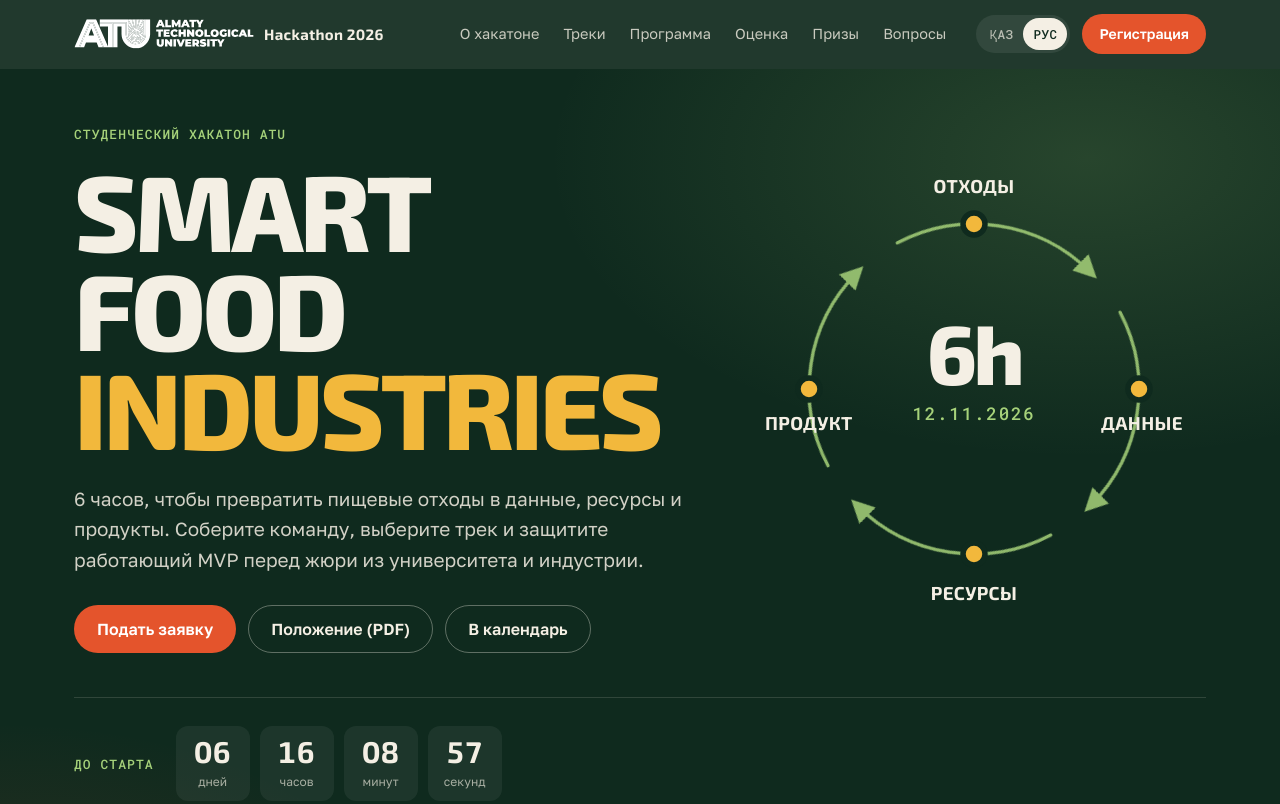
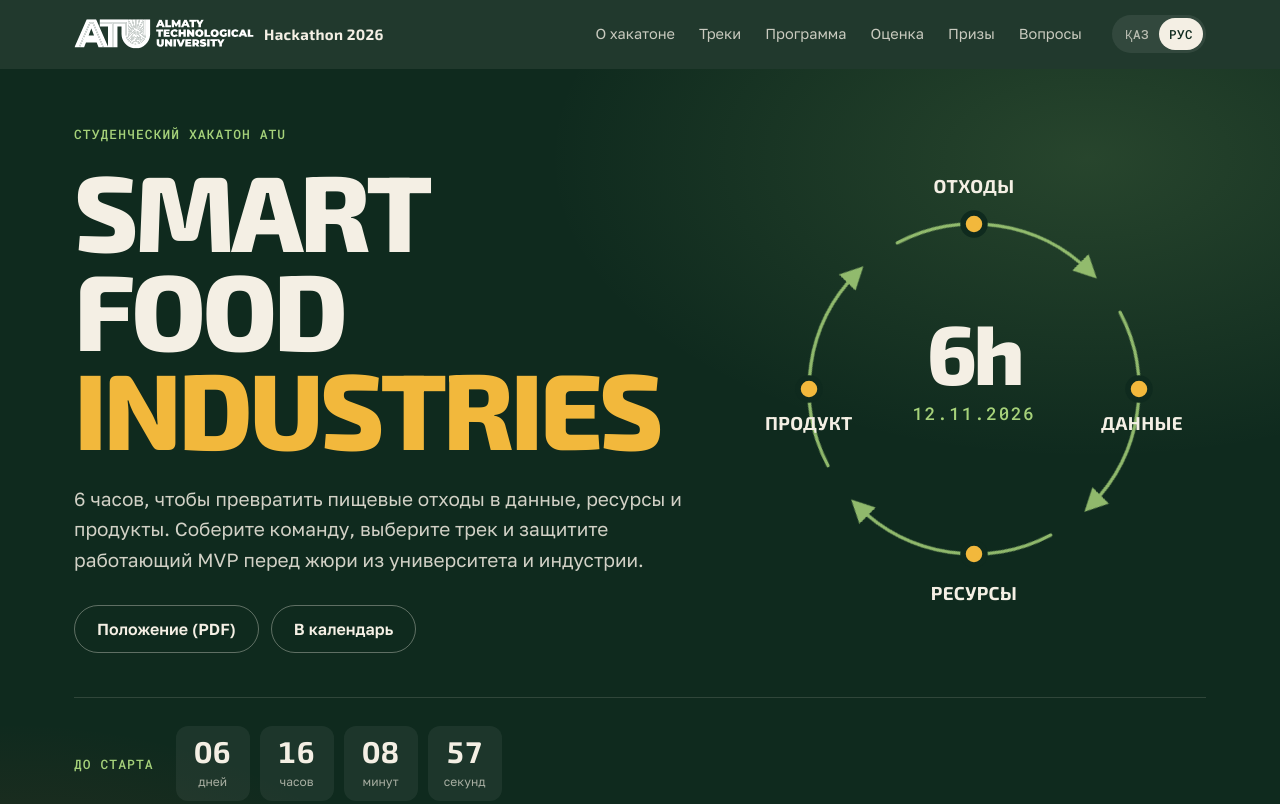
Before and after one commit to atu-fit/SmartFoodIndustries, a plain HTML site: page index.html in a window 1280 px wide. Shown: the top 804 px of the page. Drawn offline with Linux system fonts and the light colour scheme.

Commit message:
Mark registration as closed and remove registration form
Co-Authored-By: Claude Sonnet 5.5 <noreply@anthropic.com>

```diff
--- a/assets/app.js
+++ b/assets/app.js
@@ -1,7 +1,5 @@
 /* ===== Настройки — меняйте здесь ===== */
 const CONFIG = {
-  // Ссылка на форму регистрации (Google Forms, MS Forms и т.п.). Пока пусто — кнопка показывает «скоро».
-  registrationUrl: "https://forms.gle/gDgKDPFRtabXVDjP6",
   start: "2026-11-12T10:00:00+05:00",
   end: "2026-11-12T16:00:00+05:00",
   defaultLang: "ru",
@@ -161,17 +159,6 @@ const CONFIG = {
       li.append(el("b", null, d), el("span", null, p));
       return li;
     });
-    fill("formList", t.register.form, (x) => el("li", null, x));
-    const btn = $("#regBtn");
-    if (CONFIG.registrationUrl) {
-      btn.href = CONFIG.registrationUrl;
-      btn.textContent = t.register.button + " →";
-      btn.removeAttribute("aria-disabled");
-    } else {
-      btn.removeAttribute("href");
-      btn.textContent = t.register.pending;
-      btn.setAttribute("aria-disabled", "true");
-    }
 
     fill("orgList", t.org.list, ([h, p]) => {
       const li = el("li");
--- a/assets/content.js
+++ b/assets/content.js
@@ -47,7 +47,7 @@ window.CONTENT = {
     tracks: {
       kicker: "Треки",
       title: "Два трека",
-      sub: "При регистрации команда выбирает один трек. Можно предложить свою тему в рамках общей тематики — по согласованию с Оргкомитетом.",
+      sub: "Каждая команда выбирает один трек. Можно предложить свою тему в рамках общей тематики — по согласованию с Оргкомитетом.",
       problem: "Проблема",
       task: "Задача",
       soon: "Кейс скоро",
@@ -255,26 +255,16 @@ window.CONTENT = {
     },
     register: {
       kicker: "Регистрация",
-      title: "Подайте заявку до 7 ноября",
-      who: "Участвовать могут только студенты ATU. Максимальное количество участников — 30–35 студентов.",
+      title: "Регистрация закрыта",
+      who: "Приём заявок завершён 7 ноября. Участвовать могли только студенты ATU, максимальное количество участников — 30–35 студентов.",
       dates: [
-        ["до 7 ноября", "Приём заявок закрывается"],
+        ["до 7 ноября", "Приём заявок закрыт"],
         ["до 9 ноября", "Крайний срок письменного отказа от участия"],
         ["9 ноября", "Подтверждение, программа, кейсы, ссылки и памятка участника"],
         ["12 ноября, 9:00", "Начало"],
         ["12 ноября, 10:00", "Старт хакатона"]
       ],
-      formTitle: "Что спросим в форме",
-      form: [
-        "ФИО, курс, образовательная программа, контакты",
-        "Название команды — если регистрируетесь командой",
-        "Выбранный трек"
-      ],
-      solo: "Нет команды? Регистрируйтесь индивидуально — команды до 3 человек соберём на сессии командообразования.",
-      button: "Заполнить форму",
-      telegram: "Группа хакатона в Telegram",
-      pending: "Форма регистрации откроется в ближайшее время",
-      consent: "Регистрируясь, вы соглашаетесь с Положением о хакатоне и на обработку персональных данных согласно Закону РК «О персональных данных и их защите», а также на фото- и видеозапись мероприятия."
+      telegram: "Группа хакатона в Telegram"
     },
     org: {
       kicker: "Организаторы",
@@ -290,7 +280,7 @@ window.CONTENT = {
       title: "Частые вопросы",
       list: [
         ["Сколько стоит участие?", "Участие бесплатное, организационный взнос не взимается."],
-        ["Можно ли участвовать без команды?", "Да. Регистрируйтесь индивидуально — на сессии командообразования мы соберём команды до 3 человек с дополняющими компетенциями."],
+        ["Можно ли участвовать без команды?", "Да. Участников без команды мы объединим на сессии командообразования в команды до 3 человек с дополняющими компетенциями."],
         ["Можно ли прийти с готовым проектом?", "Решение разрабатывается в день хакатона. Открытые библиотеки, датасеты, шаблоны и собственные наработки использовать можно, если задекларировать их менторам и жюри."],
         ["На каком языке проходит хакатон?", "Рабочий язык — русский. Термины в презентациях можно давать на казахском и английском."],
         ["Что делать, если пропал интернет?", "Сразу напишите в чат Оргкомитета. При техническом сбое на стороне организаторов время команды продлевается пропорционально простою."],
@@ -354,7 +344,7 @@ window.CONTENT = {
     tracks: {
       kicker: "Тректер",
       title: "Екі трек",
-      sub: "Тіркелу кезінде команда бір трек таңдайды. Жалпы тақырып аясында өз тақырыбын ұсынуға болады — Ұйымдастыру комитетімен келісім бойынша.",
+      sub: "Әр команда бір трек таңдайды. Жалпы тақырып аясында өз тақырыбын ұсынуға болады — Ұйымдастыру комитетімен келісім бойынша.",
       problem: "Мәселе",
       task: "Міндет",
       soon: "Кейс жақында",
@@ -562,26 +552,16 @@ window.CONTENT = {
     },
     register: {
       kicker: "Тіркелу",
-      title: "Өтінімді 7 қарашаға дейін беріңіз",
-      who: "Тек ATU студенттері қатыса алады. Қатысушылардың ең көп саны — 30–35 студент.",
+      title: "Тіркелу жабық",
+      who: "Өтінім қабылдау 7 қарашада аяқталды. Тек ATU студенттері қатыса алды, қатысушылардың ең көп саны — 30–35 студент.",
       dates: [
-        ["7 қарашаға дейін", "Өтінім қабылдау жабылады"],
+        ["7 қарашаға дейін", "Өтінім қабылдау жабық"],
         ["9 қарашаға дейін", "Қатысудан жазбаша бас тартудың соңғы мерзімі"],
         ["9 қараша", "Растау, бағдарлама, кейстер, сілтемелер және қатысушы жадынамасы"],
         ["12 қараша, 9:00", "Басталуы"],
         ["12 қараша, 10:00", "Хакатонның старты"]
       ],
-      formTitle: "Формада не сұраймыз",
-      form: [
-        "Аты-жөні, курс, білім беру бағдарламасы, байланыс деректері",
-        "Команда атауы — команда болып тіркелсеңіз",
-        "Таңдалған трек"
-      ],
-      solo: "Командаңыз жоқ па? Жеке тіркеліңіз — 3 адамға дейінгі командаларды командалық құру сессиясында жинаймыз.",
-      button: "Форманы толтыру",
-      telegram: "Хакатонның Telegram тобы",
-      pending: "Тіркелу формасы жақын арада ашылады",
-      consent: "Тіркелу арқылы сіз хакатон туралы Ережемен, ҚР «Дербес деректер және оларды қорғау туралы» Заңына сәйкес дербес деректерді өңдеуге, сондай-ақ іс-шараны фото- және бейнежазбаға түсіруге келісесіз."
+      telegram: "Хакатонның Telegram тобы"
     },
     org: {
       kicker: "Ұйымдастырушылар",
@@ -597,7 +577,7 @@ window.CONTENT = {
       title: "Жиі қойылатын сұрақтар",
       list: [
         ["Қатысу қанша тұрады?", "Қатысу тегін, ұйымдастыру жарнасы алынбайды."],
-        ["Командасыз қатысуға бола ма?", "Иә. Жеке тіркеліңіз — командалық құру сессиясында құзыреттері бір-бірін толықтыратын 3 адамға дейінгі командалар жинаймыз."],
+        ["Командасыз қатысуға бола ма?", "Иә. Командасыз қатысушыларды командалық құру сессиясында құзыреттері бір-бірін толықтыратын 3 адамға дейінгі командаларға біріктіреміз."],
         ["Дайын жобамен келуге бола ма?", "Шешім хакатон күні әзірленеді. Ашық кітапханаларды, датасеттерді, шаблондар мен өз әзірлемелеріңізді менторлар мен қазыларға мәлімдесеңіз, пайдалануға болады."],
         ["Хакатон қай тілде өтеді?", "Жұмыс тілі — орыс тілі. Презентациялардағы терминдерді қазақ және ағылшын тілдерінде беруге болады."],
         ["Интернет ажырап қалса не істеу керек?", "Ұйымдастыру комитетінің чатына бірден жазыңыз. Ұйымдастырушылар тарапынан техникалық ақау болса, команданың уақыты іркіліс уақытына сәйкес ұзартылады."],
--- a/assets/styles.css
+++ b/assets/styles.css
@@ -262,7 +262,7 @@ ul, ol { margin: 0; padding: 0; list-style: none; }
 .podium__3 { order: 3; background: var(--tint); min-height: 170px; justify-content: end; }
 
 /* register */
-.register { display: grid; grid-template-columns: 1.1fr .9fr; gap: 40px; align-items: start; }
+.register { display: grid; grid-template-columns: 1fr; gap: 40px; align-items: start; max-width: 760px; }
 .section--accent .lead { color: rgba(19, 36, 27, .82); }
 .dates { margin-top: 30px; display: grid; gap: 0; border-top: 2px solid var(--ink); }
 .dates li { display: grid; grid-template-columns: 170px 1fr; gap: 16px; padding: 14px 0; border-bottom: 1px solid rgba(19, 36, 27, .25); }
--- a/index.html
+++ b/index.html
@@ -37,7 +37,6 @@
           <button type="button" data-lang="kk">ҚАЗ</button>
           <button type="button" data-lang="ru">РУС</button>
         </div>
-        <a class="btn btn--small" href="#register" data-t="nav.register"></a>
         <button class="burger" type="button" aria-controls="nav" aria-expanded="false" aria-label="Menu"><span></span></button>
       </div>
     </div>
@@ -51,7 +50,6 @@
           <h1 class="hero__title">Smart<br>Food<br><em>Industries</em></h1>
           <p class="hero__lead" data-t="hero.lead"></p>
           <div class="hero__cta">
-            <a class="btn btn--accent" href="#register" data-t="hero.cta"></a>
             <a class="btn btn--ghost" href="docs/polozhenie-hackathon-atu.pdf" target="_blank" rel="noopener" data-t="hero.doc"></a>
             <a class="btn btn--ghost" href="hackathon.ics" download data-t="hero.ics"></a>
           </div>
@@ -183,14 +181,7 @@
           <h2 data-t="register.title"></h2>
           <p class="lead" data-t="register.who"></p>
           <ol class="dates" id="dates"></ol>
-        </div>
-        <div class="card card--form">
-          <h3 data-t="register.formTitle"></h3>
-          <ul class="checks" id="formList"></ul>
-          <p class="solo" data-t="register.solo"></p>
-          <a class="btn btn--dark btn--wide" id="regBtn" href="#" target="_blank" rel="noopener"></a>
-          <a class="btn btn--outline btn--wide" href="https://t.me/+D-KqjHw8Gzs3NjJi" target="_blank" rel="noopener"><span data-t="register.telegram"></span> →</a>
-          <p class="fine" data-t="register.consent"></p>
+          <a class="btn btn--dark" href="https://t.me/+D-KqjHw8Gzs3NjJi" target="_blank" rel="noopener"><span data-t="register.telegram"></span> →</a>
         </div>
       </div>
     </section>
```
